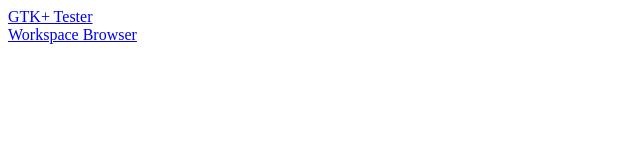
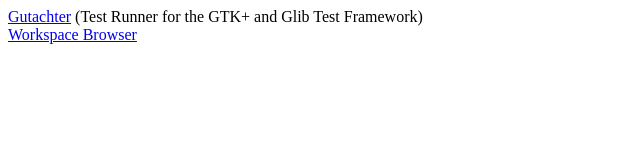
Before and after one commit to herzi/herzi.github.com, a plain HTML site: page index.html in a window 1280 px wide. Shown: the whole page, without its empty margins (0-640 px from the left). Drawn offline with Linux system fonts and the light colour scheme.

Commit message:
updated the title of the pet project
* index.html: it's called gutachter, now

```diff
--- a/index.html
+++ b/index.html
@@ -1,5 +1,5 @@
 <body>
-	<a href="http://herzi.github.com/gtk-tester/">GTK+ Tester</a> <br />
+	<a href="http://herzi.github.com/gutachter/">Gutachter</a> (Test Runner for the GTK+ and Glib Test Framework) <br />
 
 	<a href="http://herzi.github.com/workspace-browser/">Workspace Browser</a>
 </body>
```
